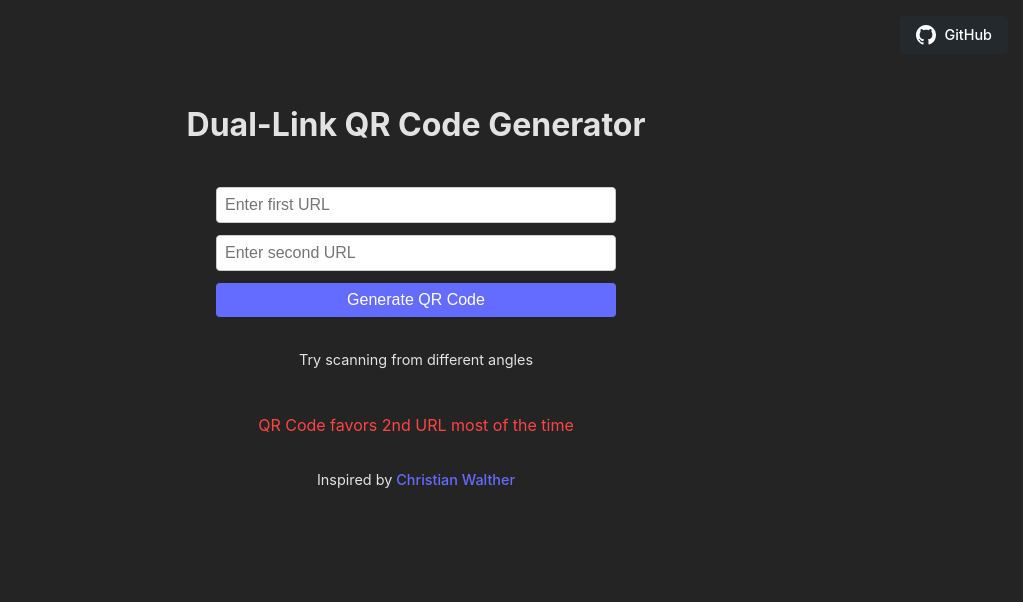
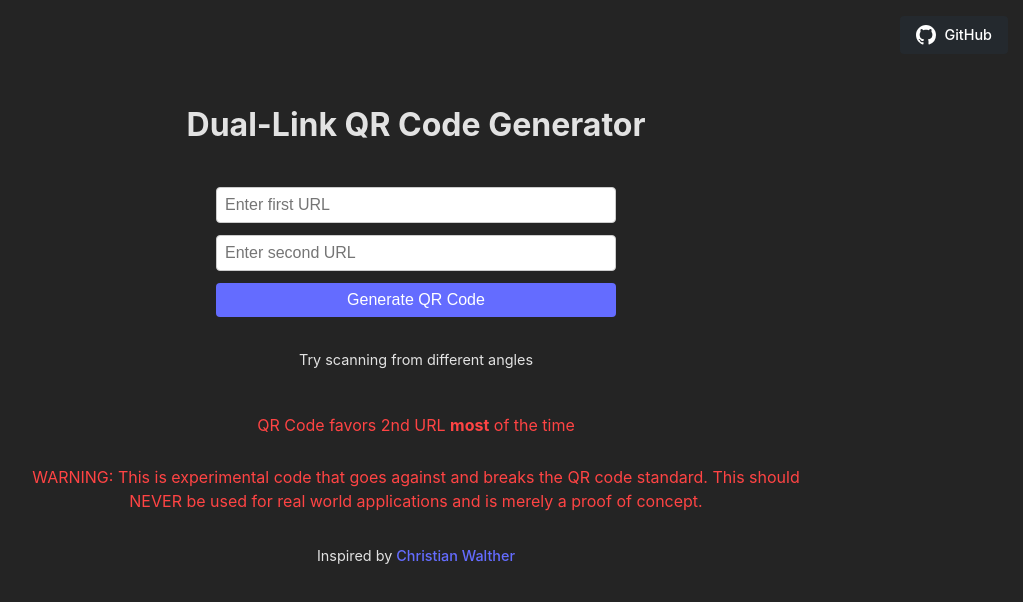
Before and after one commit to dwongdev/DualQRCode, a React (Vite) app: page / in a window 1280 px wide. Shown: the top 602 px of the page, without its empty margins (256-1279 px from the left). Built offline with nearby package versions, Linux system fonts and the light colour scheme.

Commit message:
Added experimental warning

```diff
--- a/src/App.jsx
+++ b/src/App.jsx
@@ -131,7 +131,9 @@ function App() {
         </div>
       )}
       <p className="app-subtitle">Try scanning from different angles</p>
-      <div className="error">QR Code favors 2nd URL most of the time</div>
+      <div className="error">QR Code favors 2nd URL <strong>most</strong> of the time</div>
+      <div className="error">WARNING: This is experimental code that goes against and breaks the QR code standard.
+        This should NEVER be used for real world applications and is merely a proof of concept.</div>
       <div className="footer">
         Inspired by <a href="https://mstdn.social/@isziaui/113874436953157913" target="_blank" rel="noopener noreferrer">Christian Walther</a>
       </div>
```
